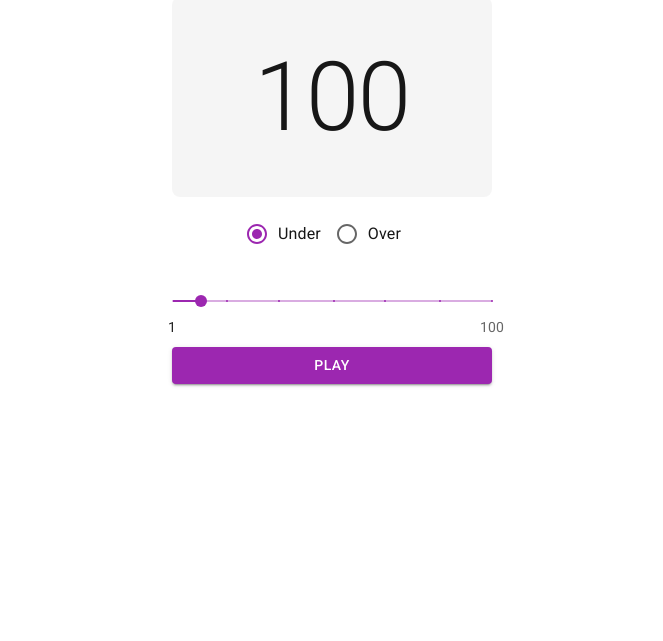
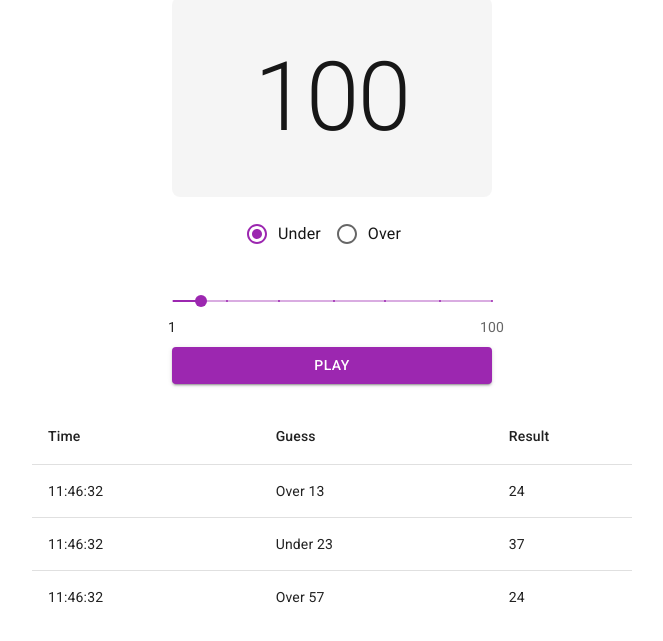
Before and after one commit to kliuchyk/dice-game, a Next.js app: page / in a window 1280 px wide. Shown: the part 115-756 px from the top of the page, without its empty margins (308-971 px from the left). Built offline with nearby package versions, Linux system fonts and the light colour scheme; what @mui/material-nextjs would draw is missing.

Commit message:
add mocked table

```diff
--- /dev/null
+++ b/app/components/PreviousResults/index.tsx
@@ -0,0 +1,47 @@
+import {
+  TableContainer,
+  Paper,
+  Table,
+  TableHead,
+  TableRow,
+  TableCell,
+  TableBody,
+} from "@mui/material";
+
+function createData(time: string, guess: string, result: number) {
+  return { time, guess, result };
+}
+
+const rows = [
+  createData("11:46:32", "Over 13", 24),
+  createData("11:46:32", "Under 23", 37),
+  createData("11:46:32", "Over 57", 24),
+];
+
+export function PreviousResults() {
+  return (
+    <TableContainer sx={{ width: "600px", mt: "24px" }}>
+      <Table sx={{ minWidth: 650 }} aria-label="results table">
+        <TableHead>
+          <TableRow>
+            <TableCell>Time</TableCell>
+            <TableCell>Guess</TableCell>
+            <TableCell>Result</TableCell>
+          </TableRow>
+        </TableHead>
+        <TableBody>
+          {rows.map((row) => (
+            <TableRow
+              key={row.time}
+              sx={{ "&:last-child td, &:last-child th": { border: 0 } }}
+            >
+              <TableCell>{row.time}</TableCell>
+              <TableCell>{row.guess}</TableCell>
+              <TableCell>{row.result}</TableCell>
+            </TableRow>
+          ))}
+        </TableBody>
+      </Table>
+    </TableContainer>
+  );
+}
--- a/app/layout.tsx
+++ b/app/layout.tsx
@@ -21,7 +21,7 @@ export default function RootLayout({
 }>) {
   return (
     <html lang="en">
-      <body className={`${roboto.variable} ${roboto.variable} antialiased`}>
+      <body className={`${roboto.variable} antialiased`}>
         <AppRouterCacheProvider>{children}</AppRouterCacheProvider>
       </body>
     </html>
--- a/app/page.tsx
+++ b/app/page.tsx
@@ -1,14 +1,14 @@
 import { Box } from "@mui/material";
 import { Board } from "./components/Board";
+import { PreviousResults } from "./components/PreviousResults";
 
 export default function Home() {
   return (
-    <div>
-      <main>
-        <Box display="flex" justifyContent="center">
-          <Board />
-        </Box>
-      </main>
-    </div>
+    <main>
+      <Box display="flex" alignItems="center" flexDirection="column">
+        <Board />
+        <PreviousResults />
+      </Box>
+    </main>
   );
 }
```
